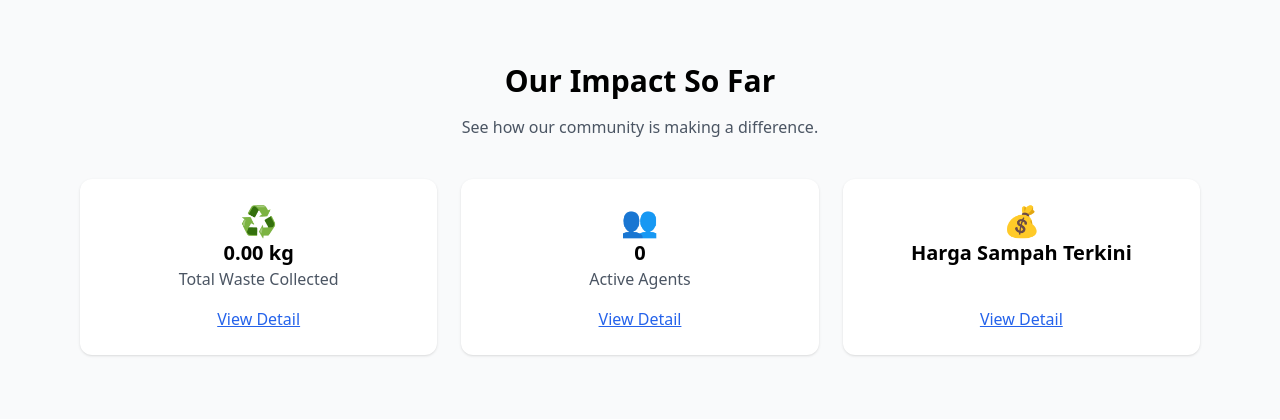
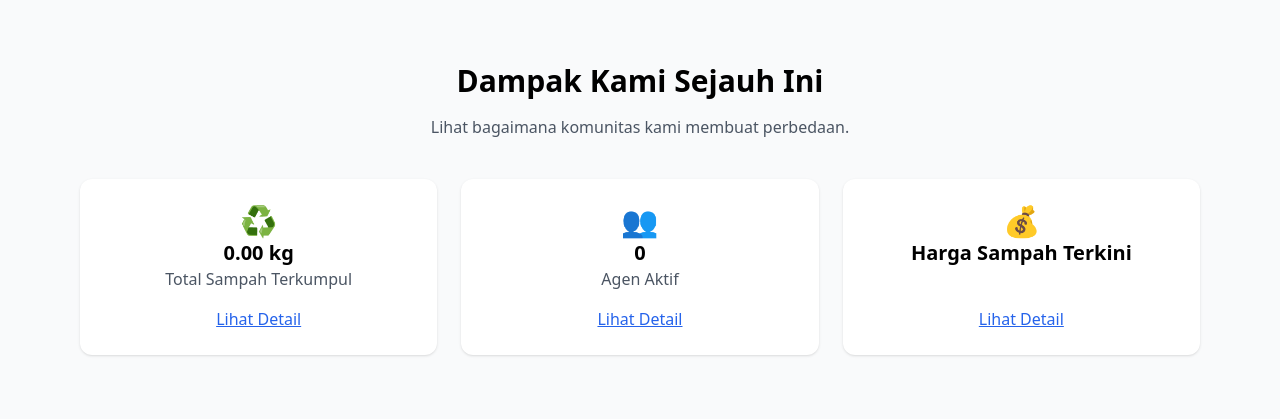
Before and after one commit to IlhamTegar/BankSampah, a CodeIgniter app: page /BankSampah/ in a window 1280 px wide. Shown: the part 801-1221 px from the top of the page. Run offline with CodeIgniter, Linux system fonts and the light colour scheme; data that the repository does not hold is empty; some libraries are stand-ins or nearby versions.

Commit message:
perbaikan dikit

```diff
--- a/application/config/routes.php
+++ b/application/config/routes.php
@@ -61,6 +61,8 @@ $route['transactions'] = 'user/transactions';
 
 $route['profile'] = 'user/profile';
 
+$route['user/logout'] = 'user/logout';
+
 $route['agent/dashboard'] = 'agent/dashboard';
 
 $route['agent/my_user'] = 'agent/my_user';
@@ -70,6 +72,8 @@ $route['agent/waste_collection'] = 'agent/waste_collection';
 $route['agent/transaction_history'] = 'agent/transaction_history';
 
 $route['agent/profile'] = 'agent/profile';
+
+$route['agent/logout'] = 'agent/logout';
 
 $route['admin/login'] = 'admin/login';
 
--- a/application/views/admin/layout.php
+++ b/application/views/admin/layout.php
@@ -80,7 +80,7 @@
 </li>
 
     </ul>
-    <a href="<?= base_url('auth/logout') ?>" class="btn btn-outline-danger logout-link"><i class="bi bi-box-arrow-right"></i> Logout</a>
+    <a href="<?= base_url('admin/logout') ?>" class="btn btn-outline-danger logout-link"><i class="bi bi-box-arrow-right"></i> Logout</a>
 </div>
 
 <div class="main-content">
--- a/application/views/agent/layout.php
+++ b/application/views/agent/layout.php
@@ -74,7 +74,7 @@
             </a>
         </li>
     </ul>
-    <a href="<?= base_url('auth/logout') ?>" class="btn btn-outline-danger logout-link"><i class="bi bi-box-arrow-right"></i> Logout</a>
+    <a href="<?= base_url('agent/logout') ?>" class="btn btn-outline-danger logout-link"><i class="bi bi-box-arrow-right"></i> Logout</a>
 </div>
 
 <div class="main-content">
--- a/application/views/landing.php
+++ b/application/views/landing.php
@@ -2,15 +2,11 @@
 
 <div x-data="{ loginModal: false, registerModal: false, registerRole: '', mobileMenuOpen: false }">
 
-    <!-- Navbar KHUSUS MOBILE -->
     <header class="bg-white shadow-md fixed w-full z-20 md:hidden">
         <div class="max-w-7xl mx-auto px-4 sm:px-6 lg:px-8">
             <div class="flex justify-between items-center h-16">
-                <!-- Logo -->
                 <div class="flex-shrink-0">
-                    <a href="<?= base_url() ?>" class="text-2xl font-bold text-gray-800">Garbage Bank</a>
-                </div>
-                <!-- Tombol Hamburger -->
+                    <a href="<?= base_url() ?>" class="text-2xl font-bold text-gray-800">Bank Sampah</a> </div>
                 <div>
                     <button @click="mobileMenuOpen = !mobileMenuOpen" class="text-gray-600 hover:text-gray-800 focus:outline-none">
                         <svg class="h-6 w-6" fill="none" stroke="currentColor" viewBox="0 0 24 24"><path stroke-linecap="round" stroke-linejoin="round" stroke-width="2" d="M4 6h16M4 12h16m-7 6h7"></path></svg>
@@ -19,21 +15,15 @@
             </div>
         </div>
 
-        <!-- Menu Dropdown Mobile -->
         <div x-show="mobileMenuOpen" @click.away="mobileMenuOpen = false" class="md:hidden bg-white border-t">
             <nav class="px-2 pt-2 pb-4 space-y-1">
-                <button @click="loginModal = true; mobileMenuOpen = false" class="block w-full text-left px-3 py-2 rounded-md text-base font-medium text-gray-700 hover:bg-gray-100">Login</button>
-                <button @click="registerModal = true; registerRole = 'user'; mobileMenuOpen = false" class="block w-full text-left px-3 py-2 rounded-md text-base font-medium text-gray-700 hover:bg-gray-100">Register User</button>
-                <button @click="registerModal = true; registerRole = 'agent'; mobileMenuOpen = false" class="block w-full text-left px-3 py-2 rounded-md text-base font-medium text-gray-700 hover:bg-gray-100">Register Agent</button>
-            </nav>
+                <button @click="loginModal = true; mobileMenuOpen = false" class="block w-full text-left px-3 py-2 rounded-md text-base font-medium text-gray-700 hover:bg-gray-100">Masuk</button> <button @click="registerModal = true; registerRole = 'user'; mobileMenuOpen = false" class="block w-full text-left px-3 py-2 rounded-md text-base font-medium text-gray-700 hover:bg-gray-100">Daftar Nasabah</button> <button @click="registerModal = true; registerRole = 'agent'; mobileMenuOpen = false" class="block w-full text-left px-3 py-2 rounded-md text-base font-medium text-gray-700 hover:bg-gray-100">Daftar Agen</button> </nav>
         </div>
     </header>
 
-    <!-- Hero Section -->
     <section class="relative bg-gray-900 text-white" style="background: url('https://images.unsplash.com/photo-1501594907352-04cda38ebc29') no-repeat center center; background-size: cover; height: 100vh; display: flex; justify-content: center; align-items: center;">
         <div class="absolute inset-0 bg-black opacity-50"></div>
         <div class="relative z-10 text-center py-24 px-4">
-            <!-- Notifikasi -->
             <?php if($this->session->flashdata('success')): ?>
                 <div class="bg-green-100 border border-green-400 text-green-700 px-4 py-3 rounded relative max-w-md mx-auto mb-4" role="alert">
                     <span class="block sm:inline"><?= $this->session->flashdata('success'); ?></span>
@@ -45,72 +35,49 @@
                 </div>
             <?php endif; ?>
 
-            <h1 class="text-4xl md:text-5xl font-bold mb-4">Garbage Bank</h1>
-            <p class="mb-6 max-w-2xl mx-auto">Transform your waste into value. Join our community of collectors and agents working together for a cleaner city.</p>
-
-            <!-- Tombol Aksi KHUSUS DESKTOP -->
-            <div class="hidden md:block">
+            <h1 class="text-4xl md:text-5xl font-bold mb-4">Bank Sampah</h1> <p class="mb-6 max-w-2xl mx-auto">Ubah sampah Anda menjadi nilai. Bergabunglah dengan komunitas pengumpul dan agen kami yang bekerja sama untuk kota yang lebih bersih.</p> <div class="hidden md:block">
                 <div class="flex flex-col sm:flex-row justify-center gap-4">
-                    <button @click="registerModal = true; registerRole = 'user'" class="bg-green-600 hover:bg-green-700 text-white px-6 py-3 rounded-lg font-semibold">Register as User</button>
-                    <button @click="registerModal = true; registerRole = 'agent'" class="bg-blue-600 hover:bg-blue-700 text-white px-6 py-3 rounded-lg font-semibold">Register as Agent</button>
-                </div>
+                    <button @click="registerModal = true; registerRole = 'user'" class="bg-green-600 hover:bg-green-700 text-white px-6 py-3 rounded-lg font-semibold">Daftar sebagai Nasabah</button> <button @click="registerModal = true; registerRole = 'agent'" class="bg-blue-600 hover:bg-blue-700 text-white px-6 py-3 rounded-lg font-semibold">Daftar sebagai Agen</button> </div>
                 <p class="mt-4">
-                    Already have an account?
-                    <button @click="loginModal = true" class="underline font-semibold hover:text-green-300">Login</button>
-                </p>
+                    Sudah punya akun? <button @click="loginModal = true" class="underline font-semibold hover:text-green-300">Masuk</button> </p>
             </div>
 
             <p class="mt-2">
-                <a href="#impact" class="underline hover:text-green-300">View Statistics</a>
-            </p>
+                <a href="#impact" class="underline hover:text-green-300">Lihat Statistik</a> </p>
         </div>
     </section>
 
-    <?php $this->load->view('partials/modal_auth'); ?>
+    <?php $this->load->view('partials/modal_auth'); // Pastikan modal_auth juga diterjemahkan jika perlu ?>
 
-    <!-- Impact Section -->
     <section id="impact" class="py-16 text-center bg-gray-50">
-        <h2 class="text-3xl font-bold mb-4">Our Impact So Far</h2>
-        <p class="text-gray-600 mb-10 max-w-2xl mx-auto px-4">See how our community is making a difference.</p>
-        <div class="grid grid-cols-1 md:grid-cols-3 gap-6 max-w-6xl mx-auto px-4">
-            <!-- Card Total Waste -->
+        <h2 class="text-3xl font-bold mb-4">Dampak Kami Sejauh Ini</h2> <p class="text-gray-600 mb-10 max-w-2xl mx-auto px-4">Lihat bagaimana komunitas kami membuat perbedaan.</p> <div class="grid grid-cols-1 md:grid-cols-3 gap-6 max-w-6xl mx-auto px-4">
             <div class="bg-white p-6 rounded-xl shadow text-center flex flex-col justify-between">
                 <div>
                     <div class="text-3xl">♻️</div>
                     <h3 class="text-xl font-bold"><?= number_format($summary['total_waste'], 2); ?> kg</h3>
-                    <p class="text-gray-600">Total Waste Collected</p>
-                </div>
-                <button onclick="toggleDetail('wasteDetail')" class="mt-4 text-blue-600 underline">View Detail</button>
-            </div>
-            <!-- Card Active Agents -->
+                    <p class="text-gray-600">Total Sampah Terkumpul</p> </div>
+                <button onclick="toggleDetail('wasteDetail')" class="mt-4 text-blue-600 underline">Lihat Detail</button> </div>
             <div class="bg-white p-6 rounded-xl shadow text-center flex flex-col justify-between">
                 <div>
                     <div class="text-3xl">👥</div>
                     <h3 class="text-xl font-bold"><?= $summary['active_agents']; ?></h3>
-                    <p class="text-gray-600">Active Agents</p>
-                </div>
-                <button onclick="toggleDetail('agentDetail')" class="mt-4 text-blue-600 underline">View Detail</button>
-            </div>
-            <!-- CARD BARU: HARGA SAMPAH -->
+                    <p class="text-gray-600">Agen Aktif</p> </div>
+                <button onclick="toggleDetail('agentDetail')" class="mt-4 text-blue-600 underline">Lihat Detail</button> </div>
             <div class="bg-white p-6 rounded-xl shadow text-center flex flex-col justify-between">
                 <div>
                     <div class="text-3xl">💰</div>
-                    <h3 class="text-xl font-bold">Harga Sampah Terkini</h3>
-                    <ul class="text-sm text-gray-600 mt-2 space-y-1">
+                    <h3 class="text-xl font-bold">Harga Sampah Terkini</h3> <ul class="text-sm text-gray-600 mt-2 space-y-1">
                         <?php foreach($latest_prices as $price): ?>
                             <li><?= htmlspecialchars($price['nama_jenis']) ?>: Rp <?= number_format($price['harga']) ?>/kg</li>
                         <?php endforeach; ?>
                     </ul>
                 </div>
-                <button onclick="toggleDetail('priceDetail')" class="mt-4 text-blue-600 underline">View Detail</button>
-            </div>
+                <button onclick="toggleDetail('priceDetail')" class="mt-4 text-blue-600 underline">Lihat Detail</button> </div>
         </div>
     </section>
 
-    <!-- Waste Detail -->
     <div id="wasteDetail" class="hidden max-w-5xl mx-auto bg-white p-6 -mt-8 mb-6 rounded-xl shadow relative z-10">
-        <h3 class="text-xl font-bold mb-4 text-center">Waste Statistics Breakdown</h3>
-        <div class="grid grid-cols-1 md:grid-cols-2 gap-6 items-center">
+        <h3 class="text-xl font-bold mb-4 text-center">Rincian Statistik Sampah</h3> <div class="grid grid-cols-1 md:grid-cols-2 gap-6 items-center">
             <div class="flex justify-center items-center h-64 md:h-80">
                 <canvas id="wastePieChart"></canvas>
             </div>
@@ -120,35 +87,25 @@
         </div>
     </div>
 
-    <!-- Agent Detail -->
     <div id="agentDetail" class="hidden max-w-5xl mx-auto bg-white p-6 -mt-8 mb-6 rounded-xl shadow relative z-10">
-        <h3 class="text-xl font-bold mb-4 text-center">Agent Distribution by Area</h3>
-        <div class="h-80">
+        <h3 class="text-xl font-bold mb-4 text-center">Distribusi Agen per Wilayah</h3> <div class="h-80">
             <canvas id="agentDistributionChart"></canvas>
         </div>
     </div>
 
-    <!-- Price Detail Section -->
     <div id="priceDetail" class="hidden max-w-5xl mx-auto bg-white p-6 -mt-8 mb-6 rounded-xl shadow relative z-10">
-        <h3 class="text-xl font-bold mb-4 text-center">Grafik Harga Sampah per Kategori</h3>
-        <!-- Pilihan Kategori akan ditambahkan nanti -->
-        <div class="h-96">
+        <h3 class="text-xl font-bold mb-4 text-center">Grafik Harga Sampah per Kategori</h3> <div class="h-96">
             <canvas id="wastePriceChart"></canvas>
         </div>
     </div>
 
-    <!-- List Agen -->
     <section id="statistics" class="py-16 bg-white">
         <div class="max-w-6xl mx-auto px-4">
-            <h3 class="text-2xl font-bold mb-4 text-center">Daftar Bank Sampah / Agen</h3>
-            <div class="overflow-x-auto rounded-lg shadow">
+            <h3 class="text-2xl font-bold mb-4 text-center">Daftar Bank Sampah / Agen</h3> <div class="overflow-x-auto rounded-lg shadow">
                 <table class="w-full border-collapse">
                     <thead class="bg-gray-100">
                         <tr>
-                            <th class="border-b px-4 py-3 text-left">Nama</th>
-                            <th class="border-b px-4 py-3 text-left">Wilayah</th>
-                            <th class="border-b px-4 py-3 text-center">Status</th>
-                        </tr>
+                            <th class="border-b px-4 py-3 text-left">Nama</th> <th class="border-b px-4 py-3 text-left">Wilayah</th> <th class="border-b px-4 py-3 text-center">Status</th> </tr>
                     </thead>
                     <tbody>
                         <?php foreach($agents as $a): ?>
@@ -157,8 +114,7 @@
                             <td class="border-b px-4 py-3"><?= htmlspecialchars($a['area']); ?></td>
                             <td class="border-b px-4 py-3 text-center">
                                 <span class="px-2 py-1 text-xs font-semibold rounded-full <?= $a['status'] == 'aktif' ? 'bg-green-100 text-green-800' : 'bg-yellow-100 text-yellow-800' ?>">
-                                    <?= ucfirst($a['status']); ?>
-                                </span>
+                                    <?= ucfirst($a['status'] == 'aktif' ? 'Aktif' : 'Pending'); ?> </span>
                             </td>
                         </tr>
                         <?php endforeach; ?>
@@ -168,11 +124,9 @@
         </div>
     </section>
 
-    <!-- Map -->
     <section class="py-16 bg-gray-50">
         <div class="max-w-6xl mx-auto px-4">
-            <h3 class="text-2xl font-bold mb-4 text-center">Peta Persebaran Agen</h3>
-            <div id="map" class="w-full h-96 rounded-lg shadow-md"></div>
+            <h3 class="text-2xl font-bold mb-4 text-center">Peta Persebaran Agen</h3> <div id="map" class="w-full h-96 rounded-lg shadow-md"></div>
         </div>
     </section>
 
@@ -192,15 +146,12 @@ document.addEventListener('DOMContentLoaded', () => {
 
         if (!targetElement) return;
 
-        // Cek apakah elemen yang diklik sudah terlihat sebelum proses
         const isAlreadyVisible = !targetElement.classList.contains('hidden');
 
-        // Selalu sembunyikan semua detail terlebih dahulu
         allDetails.forEach(detailId => {
             document.getElementById(detailId).classList.add('hidden');
         });
 
-        // Jika elemen yang diklik TADI BELUM TERLIHAT, maka sekarang tampilkan
         if (!isAlreadyVisible) {
             targetElement.classList.remove('hidden');
         }
@@ -221,11 +172,11 @@ document.addEventListener('DOMContentLoaded', () => {
 
     // Chart Bar Sampah
     const barCtx = document.getElementById("wasteBarChart");
-    if (barCtx) { new Chart(barCtx, { type: "bar", data: { labels: months, datasets: [{ label: "Total Waste (kg)", data: monthData, backgroundColor: "#34d399" }] } }); }
+    if (barCtx) { new Chart(barCtx, { type: "bar", data: { labels: months, datasets: [{ label: "Total Sampah (kg)", data: monthData, backgroundColor: "#34d399" }] } }); } // Diubah
 
     // Chart Bar Persebaran Agen
     const agentCtx = document.getElementById("agentDistributionChart");
-    if(agentCtx) { new Chart(agentCtx, { type: 'bar', data: { labels: agentDistributionLabels, datasets: [{ label: 'Jumlah Agen', data: agentDistributionData, backgroundColor: 'rgba(59, 130, 246, 0.5)', borderColor: 'rgba(59, 130, 246, 1)', borderWidth: 1 }] }, options: { indexAxis: 'x', responsive: true, maintainAspectRatio: false, scales: { y: { beginAtZero: true, ticks: { stepSize: 1 } } } } }); }
+    if(agentCtx) { new Chart(agentCtx, { type: 'bar', data: { labels: agentDistributionLabels, datasets: [{ label: 'Jumlah Agen', data: agentDistributionData, backgroundColor: 'rgba(59, 130, 246, 0.5)', borderColor: 'rgba(59, 130, 246, 1)', borderWidth: 1 }] }, options: { indexAxis: 'x', responsive: true, maintainAspectRatio: false, scales: { y: { beginAtZero: true, ticks: { stepSize: 1 } } } } }); } // Diubah
 
     // Data & Chart untuk Harga Sampah
     const priceChartLabels = <?= $price_chart_labels; ?>;
@@ -240,14 +191,14 @@ document.addEventListener('DOMContentLoaded', () => {
                 labels: priceChartLabels,
                 datasets: [
                     {
-                        label: 'Harga Minggu Ini (Rp)',
+                        label: 'Harga Minggu Ini (Rp)', // Diubah
                         data: priceChartCurrent,
                         borderColor: 'rgb(59, 130, 246)',
                         backgroundColor: 'rgba(59, 130, 246, 0.5)',
                         tension: 0.1
                     },
                     {
-                        label: 'Harga Minggu Lalu (Rp)',
+                        label: 'Harga Minggu Lalu (Rp)', // Diubah
                         data: priceChartPrevious,
                         borderColor: 'rgb(209, 213, 219)',
                         backgroundColor: 'rgba(209, 213, 219, 0.5)',
--- a/application/views/user/layout.php
+++ b/application/views/user/layout.php
@@ -78,7 +78,7 @@
             </a>
         </li>
     </ul>
-    <a href="<?= base_url('auth/logout') ?>" class="btn btn-outline-danger logout-link"><i class="bi bi-box-arrow-right"></i> Logout</a>
+    <a href="<?= base_url('user/logout') ?>" class="btn btn-outline-danger logout-link"><i class="bi bi-box-arrow-right"></i> Logout</a>
 </div>
 
 <div class="main-content">
```
Also changed, not shown: application/controllers/Admin.php (+9 -0 lines), application/controllers/Agent.php (+9 -0 lines), application/controllers/User.php (+9 -0 lines), application/views/user/profile.php (+37 -33 lines).
